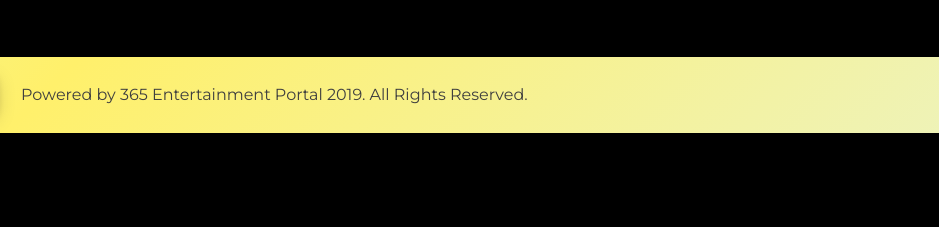
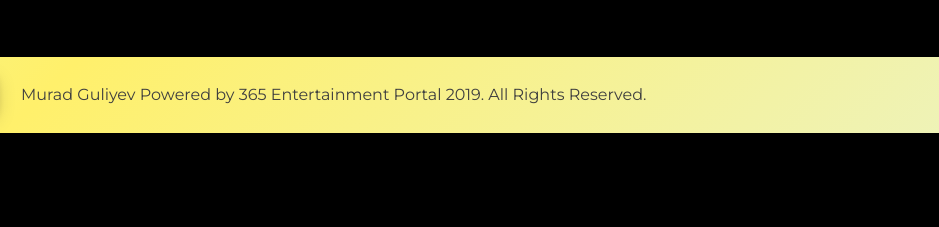
Before and after one commit to guluyev1/new_try, a plain HTML site: page index.html in a window 1280 px wide. Shown: the part 1899-2126 px from the top of the page, 341-1280 px from the left. Drawn offline with Linux system fonts and the light colour scheme.

Commit message:
No mistake

```diff
--- a/index.html
+++ b/index.html
@@ -1,7 +1,7 @@
 <html>
 
   <head>
-    <title>365 Entertainment Portal</title>
+    <title>Murad Guliyev Entertainment Portal</title>
     <meta name="viewport" content="width=device-width, initial-scale=1">
     <link rel="icon" href="365epimages/365ep.jpg" type="image/png" sizes="16x20">
     <link href='https://fonts.googleapis.com/css?family=Montserrat' rel='stylesheet'>
@@ -175,7 +175,7 @@
 
         <div class="copyright">
           <a class="links" href="index.html"><img class="logo" src="365epimages/365ep.jpg" alt="365 Entertainment Portal"/></a>
-          <div class="text">Powered by 365 Entertainment Portal 2019. All Rights Reserved.</div>
+          <div class="text">Murad Guliyev Powered by 365 Entertainment Portal 2019. All Rights Reserved.</div>
         </div>
 
       </footer>
```
